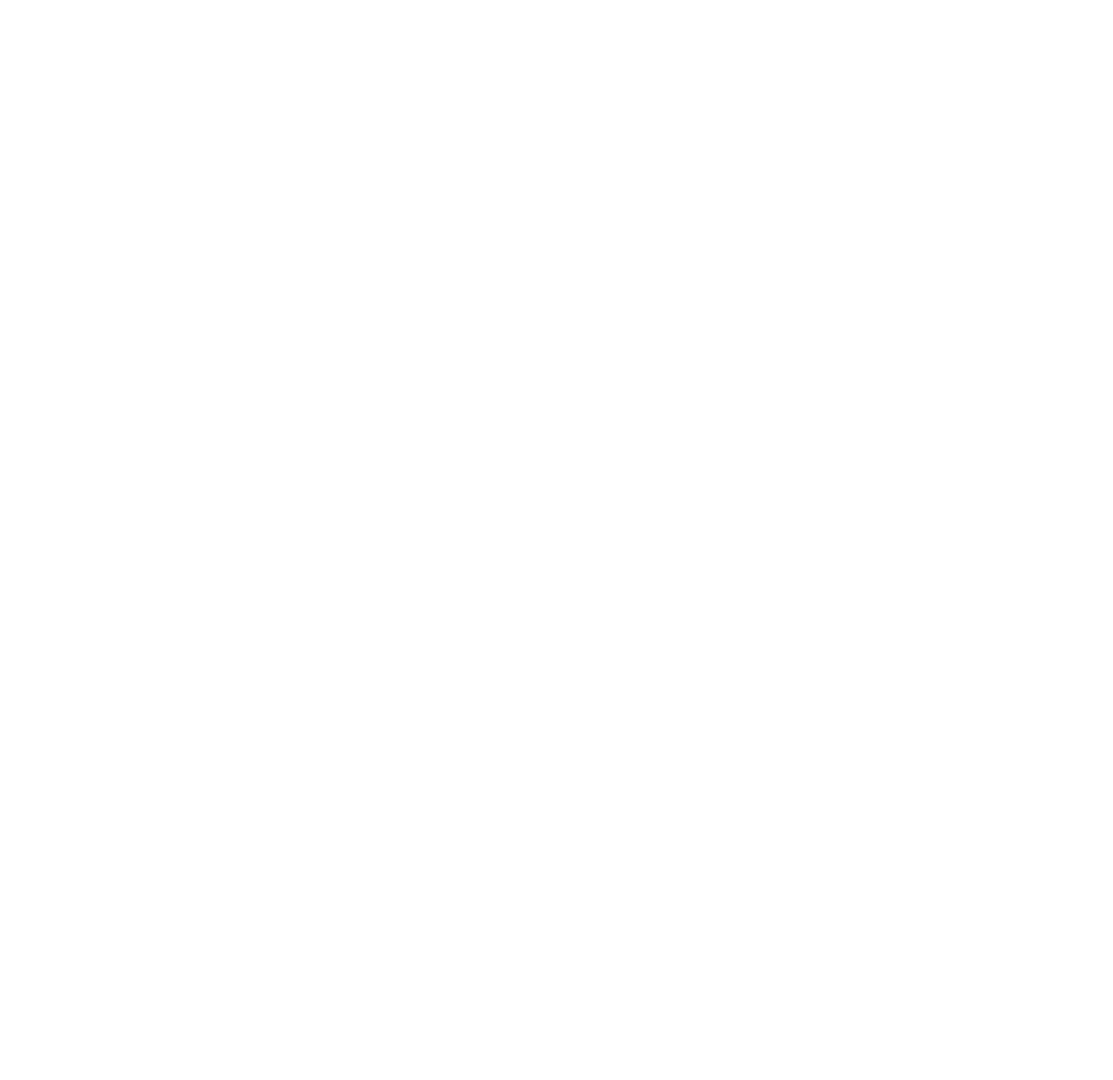
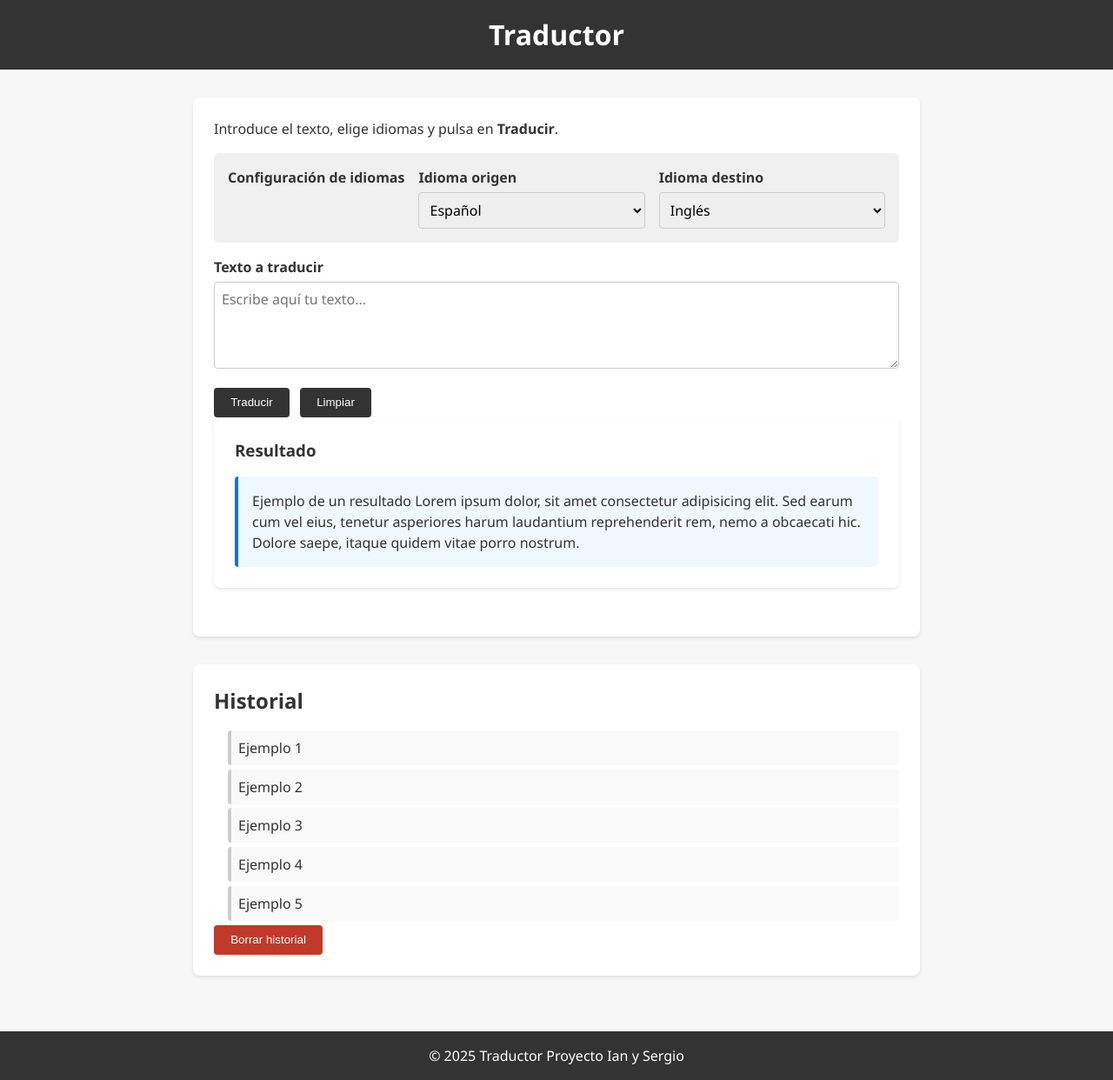
Before and after one commit to Iann5/agentes_ia_25_26, a plain HTML site: page traductor-ia-ianAT-sergioRM/frontend/index.html in a window 1280 px wide. Shown: the whole page at 87% size. Before the commit the page ends 800 px from the top, so only its background shows below. Drawn offline with Linux system fonts and the light colour scheme.

Commit message:
feat: added index and css

```diff
--- a/traductor-ia-ianAT-sergioRM/frontend/index.html
+++ b/traductor-ia-ianAT-sergioRM/frontend/index.html
@@ -1,11 +1,88 @@
 <!DOCTYPE html>
-<html lang="en">
-<head>
-    <meta charset="UTF-8">
-    <meta name="viewport" content="width=device-width, initial-scale=1.0">
-    <title>Document</title>
-</head>
-<body>
+<html lang="es">
+  <head>
+    <meta charset="utf-8" />
+    <meta name="viewport" content="width=device-width, initial-scale=1" />
+    <link rel="stylesheet" href="style.css" />
+    <title>Traductor</title>
+  </head>
+  <body>
+    <header>
+      <h1>Traductor</h1>
+    </header>
 
-</body>
+    <main>
+      <section>
+        <form id="form-traduccion">
+          <p>
+            Introduce el texto, elige idiomas y pulsa en
+            <strong>Traducir</strong>.
+          </p>
+
+          <div class="idioma-seleccion">
+            <h4>Configuración de idiomas</h4>
+
+            <div>
+              <label for="idioma-origen">Idioma origen</label>
+              <select id="idioma-origen" name="idioma-origen">
+                <option value="es" selected>Español</option>
+                <option value="en">Inglés</option>
+                <option value="fr">Francés</option>
+              </select>
+            </div>
+
+            <div>
+              <label for="idioma-destino">Idioma destino</label>
+              <select id="idioma-destino" name="idioma-destino">
+                <option value="en" selected>Inglés</option>
+                <option value="es">Español</option>
+                <option value="fr">Francés</option>
+              </select>
+            </div>
+          </div>
+
+          <div>
+            <label for="texto-origen">Texto a traducir</label>
+            <textarea
+              id="texto-origen"
+              name="texto-origen"
+              placeholder="Escribe aquí tu texto..."
+            ></textarea>
+          </div>
+
+          <div>
+            <button type="submit">Traducir</button>
+            <button type="reset">Limpiar</button>
+          </div>
+        </form>
+
+        <section>
+          <h3>Resultado</h3>
+          <p id="texto-traducido">Ejemplo de un resultado Lorem ipsum dolor, sit amet consectetur adipisicing elit. Sed earum cum vel eius, tenetur asperiores harum laudantium reprehenderit rem, nemo a obcaecati hic. Dolore saepe, itaque quidem vitae porro nostrum.</p>
+          <div id="indicador-carga" hidden>Traduciendo...</div>
+        </section>
+      </section>
+
+      <section>
+        <h2>Historial</h2>
+        <ul id="lista-historial">
+          <li>Ejemplo 1</li>
+          <li>Ejemplo 2</li>
+          <li>Ejemplo 3</li>
+          <li>Ejemplo 4</li>
+          <li>Ejemplo 5</li>
+        </ul>
+        <button id="btn-borrar-historial">Borrar historial</button>
+      </section>
+
+      <section hidden>
+        <h3 hidden>Error:</h3>
+        <div id="mensaje-error"></div>
+      </section>
+    </main>
+
+    <footer>
+      <p>© 2025 Traductor Proyecto Ian y Sergio</p>
+    </footer>
+  </body>
 </html>
--- a/traductor-ia-ianAT-sergioRM/frontend/style.css
+++ b/traductor-ia-ianAT-sergioRM/frontend/style.css
@@ -1,5 +1,177 @@
+/* === Reset general === */
 * {
-    margin: 0;
-    padding: 0;
-    box-sizing: border-box;
+  margin: 0;
+  padding: 0;
+  box-sizing: border-box;
 }
+
+/* === Fuente y colores base === */
+body {
+  font-family: "Segoe UI", Tahoma, Geneva, Verdana, sans-serif;
+  background-color: #f7f7f7;
+  color: #333;
+  line-height: 1.5;
+}
+
+/* === Encabezado === */
+header {
+  background-color: #333;
+  color: #fff;
+  padding: 1rem;
+  text-align: center;
+}
+
+/* === Contenido principal === */
+main {
+  padding: 2rem;
+  max-width: 900px;
+  margin: 0 auto;
+}
+
+/* === Secciones === */
+section {
+  margin-bottom: 2rem;
+  background-color: #fff;
+  padding: 1.5rem;
+  border-radius: 8px;
+  box-shadow: 0 2px 4px rgba(0, 0, 0, 0.1);
+}
+
+h2, h3, h4 {
+  margin-bottom: 1rem;
+}
+
+/* === Formularios === */
+form p {
+  margin-bottom: 1rem;
+}
+
+.idioma-seleccion {
+  display: flex;
+  flex-wrap: wrap;
+  gap: 1rem;
+  margin-bottom: 1rem;
+  background: #f0f0f0;
+  padding: 1rem;
+  border-radius: 6px;
+}
+
+.idioma-seleccion div {
+  flex: 1;
+  min-width: 200px;
+}
+
+label {
+  display: block;
+  font-weight: bold;
+  margin-bottom: 0.3rem;
+}
+
+select, textarea {
+  width: 100%;
+  padding: 0.5rem;
+  border: 1px solid #ccc;
+  border-radius: 4px;
+  font-family: inherit;
+  font-size: 1rem;
+}
+
+/* === Textarea === */
+#texto-origen {
+  min-height: 100px;
+  margin-bottom: 1rem;
+  resize: vertical;
+}
+
+/* === Botones === */
+button {
+  padding: 0.6rem 1.2rem;
+  background-color: #333;
+  color: #fff;
+  border: none;
+  border-radius: 4px;
+  cursor: pointer;
+  margin-right: 0.5rem;
+  transition: background-color 0.3s;
+}
+
+button:hover {
+  background-color: #555;
+}
+
+button:disabled {
+  background-color: #999;
+  cursor: not-allowed;
+}
+
+/* === Resultado === */
+#texto-traducido {
+  background-color: #f0f8ff;
+  border-left: 4px solid #0078d4;
+  padding: 1rem;
+  border-radius: 4px;
+}
+
+/* === Indicador de carga === */
+#indicador-carga {
+  margin-top: 0.5rem;
+  font-weight: bold;
+  color: #0078d4;
+}
+
+/* === Historial === */
+#lista-historial {
+  list-style: none;
+  padding-left: 1rem;
+}
+
+#lista-historial li {
+  background-color: #f9f9f9;
+  margin-bottom: 0.3rem;
+  padding: 0.5rem;
+  border-radius: 4px;
+  border-left: 4px solid #ccc;
+}
+
+#btn-borrar-historial {
+  background-color: #c0392b;
+}
+
+#btn-borrar-historial:hover {
+  background-color: #e74c3c;
+}
+
+/* === Mensajes de error === */
+#mensaje-error {
+  color: #d8000c;
+  background-color: #ffd2d2;
+  border-left: 4px solid #d8000c;
+  padding: 0.5rem;
+  border-radius: 4px;
+  display: inline-block;
+  margin-top: 0.5rem;
+}
+
+/* === Pie de página === */
+footer {
+  background-color: #333;
+  color: #fff;
+  padding: 1rem;
+  text-align: center;
+}
+
+/* === Responsividad === */
+@media (max-width: 600px) {
+  main {
+    padding: 1rem;
+  }
+
+  .idioma-seleccion {
+    flex-direction: column;
+  }
+
+  button {
+    width: 100%;
+    margin-bottom: 0.5rem;
+  }
+}
```
